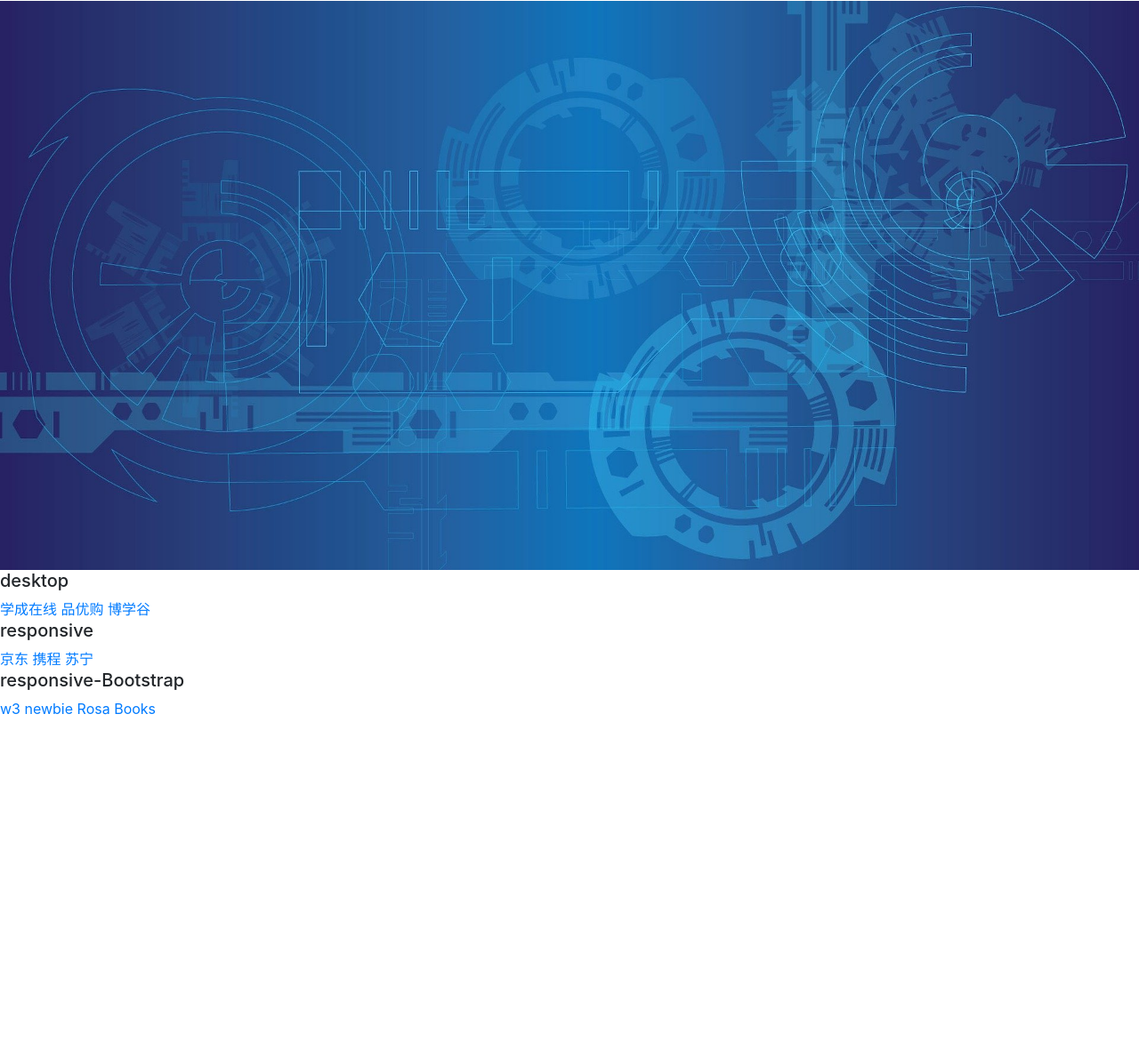
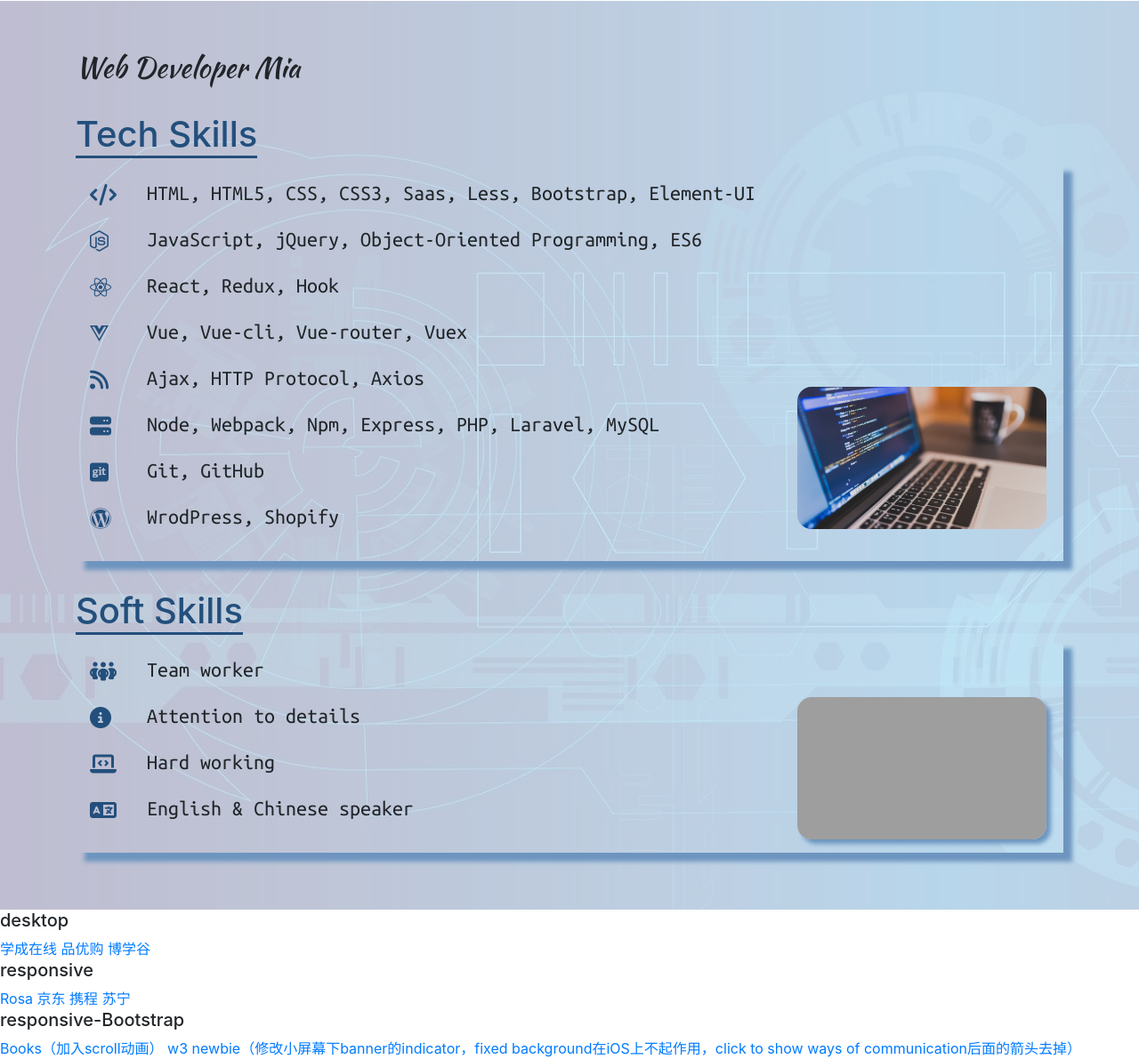
Before and after one commit to paintmr/my-projects-display-web, a plain HTML site: page index.html in a window 1280 px wide. Shown: the part 103-1294 px from the top of the page at 89% size. Before the commit the page ends 912 px from the top, so only its background shows below. Drawn offline with nearby package versions, Linux system fonts and the light colour scheme; grey boxes are pictures that could not be loaded.

Commit message:
完成skill-sets部分

```diff
--- a/index.html
+++ b/index.html
@@ -14,8 +14,9 @@
     <!-- Bootstrap CSS -->
     <link rel="stylesheet" href="https://cdn.jsdelivr.net/npm/bootstrap@4.6.1/dist/css/bootstrap.min.css" integrity="sha384-zCbKRCUGaJDkqS1kPbPd7TveP5iyJE0EjAuZQTgFLD2ylzuqKfdKlfG/eSrtxUkn" crossorigin="anonymous" />
 
-    <!-- My CSS -->
+    <!-- My CSS Files-->
     <link rel="stylesheet" href="./style.css" />
+    <link rel="stylesheet" href="./responsive.css">
 
     <title>Intelli Web Maker</title>
   </head>
@@ -24,8 +25,8 @@
     <header>
       <div class="container">
         <nav class="navbar navbar-expand-lg navbar-light">
-          <h1>
-            <a class="navbar-brand hd-logo" href="#" title="Intelli Web Maker">intellibytesolutions.com</a>
+          <h1 class="p-0">
+            <a class="navbar-brand hd-logo p-0 m-0" href="#" title="Intelli Web Maker">intellibytesolutions.com</a>
           </h1>
           <button class="navbar-toggler" type="button" data-toggle="collapse" data-target="#navbarSupportedContent" aria-controls="navbarSupportedContent" aria-expanded="false" aria-label="Toggle navigation">
             <span class="navbar-toggler-icon"></span>
@@ -51,8 +52,41 @@
     <!-- Header ends. -->
 
     <!-- Skillsets begins. -->
-    <section class="skill-sets container-fluid">
-      <!-- tech skills & soft skills -->
+    <section class="skill-sets container-fluid p-0">
+      <div class="container">
+        <div class="row">
+          <h2 class="col-12">
+            Web Developer Mia
+          </h2>
+          <!-- tech skills -->
+          <div class="col-12 tech-skills skills">
+            <h1><span>Tech Skills</span></h1>
+            <ul>
+              <li><i class="fa-solid fa-code"></i>HTML, HTML5, CSS, CSS3, Saas, Less, Bootstrap, Element-UI</li>
+              <li><i class="fa-brands fa-node-js"></i>JavaScript, jQuery, Object-Oriented Programming, ES6</li>
+              <li><i class="fa-brands fa-react"></i>React, Redux, Hook</li>
+              <li><i class="fa-brands fa-vuejs"></i>Vue, Vue-cli, Vue-router, Vuex</li>
+              <li><i class="fa-solid fa-rss"></i>Ajax, HTTP Protocol, Axios</li>
+              <li><i class="fa-solid fa-server"></i>Node, Webpack, Npm, Express, PHP, Laravel, MySQL</li>
+              <li><i class="fa-brands fa-git-square"></i>Git, GitHub</li>
+              <li><i class="fa-brands fa-wordpress"></i>WrodPress, Shopify</li>
+              <div class="pic"></div>
+            </ul>
+
+          </div>
+          <!-- soft skills -->
+          <div class="col-12 soft-skills skills">
+            <h1><span>Soft Skills</span></h1>
+            <ul>
+              <li><i class="fa-solid fa-people-group"></i>Team worker</li>
+              <li><i class="fa-solid fa-circle-info"></i>Attention to details</li>
+              <li><i class="fa-solid fa-laptop-code"></i></i>Hard working</li>
+              <li><i class="fa-solid fa-language"></i>English & Chinese speaker</li>
+            </ul>
+            <div class="pic"></div>
+          </div>
+        </div>
+      </div>
     </section>
     <!-- Skillsets ends. -->
 
@@ -63,26 +97,31 @@
     <!-- Projects Display begins. -->
     <section>
       <h5>desktop</h5>
-      <a href="xczx.intellibytesolutions.com">学成在线</a>
-      <a href="pyg.intellibytesolutions.com">品优购</a>
-      <a href="bxg.intellibytesolutions.com">博学谷</a>
+      <a href="https://xczx.intellibytesolutions.com" target="_blank">学成在线</a>
+      <a href="https://pyg.intellibytesolutions.com" target="_blank">品优购</a>
+      <a href="https://bxg.intellibytesolutions.com" target="_blank">博学谷</a>
 
       <h5>responsive</h5>
-      <a href="jd.intellibytesolutions.com">京东</a>
-      <a href="xiecheng.intellibytesolutions.com">携程</a>
-      <a href="suning.intellibytesolutions.com">苏宁</a>
+      <a href="https://rosa.intellibytesolutions.com" target="_blank">Rosa</a>
+      <a href="https://jd.intellibytesolutions.com" target="_blank">京东</a>
+      <a href="https://xiecheng.intellibytesolutions.com" target="_blank">携程</a>
+      <a href="https://suning.intellibytesolutions.com" target="_blank">苏宁</a>
 
       <h5>responsive-Bootstrap</h5>
-      <a href="w3newbie.intellibytesolutions.com">w3 newbie</a>
-      <a href="rosa.intellibytesolutions.com">Rosa</a>
-      <a href="books.intellibytesolutions.com">Books</a>
+      <a href="https://books.intellibytesolutions.com" target="_blank">Books（加入scroll动画）</a>
+      <a href="https://w3newbie.intellibytesolutions.com" target="_blank">w3 newbie（修改小屏幕下banner的indicator，fixed background在iOS上不起作用，click to show ways of communication后面的箭头去掉）</a>
     </section>
     <!-- Projects Display ends. -->
 
     <!-- Contact Me begins. -->
     <!-- Contact Me ends. -->
 
+    <!-- Jquery -->
     <script src="https://cdn.jsdelivr.net/npm/jquery@3.5.1/dist/jquery.slim.min.js" integrity="sha384-DfXdz2htPH0lsSSs5nCTpuj/zy4C+OGpamoFVy38MVBnE+IbbVYUew+OrCXaRkfj" crossorigin="anonymous"></script>
+    <!-- Bootstrap -->
     <script src="https://cdn.jsdelivr.net/npm/bootstrap@4.6.1/dist/js/bootstrap.bundle.min.js" integrity="sha384-fQybjgWLrvvRgtW6bFlB7jaZrFsaBXjsOMm/tB9LTS58ONXgqbR9W8oWht/amnpF" crossorigin="anonymous"></script>
+
+    <!-- Fontsawsome -->
+    <script src="https://kit.fontawesome.com/fad473a64e.js" crossorigin="anonymous"></script>
   </body>
 </html>
--- /dev/null
+++ b/responsive.css
@@ -0,0 +1,44 @@
+@media screen and (max-width: 1200px) {
+  /* Banner begins. */
+  .skills .pic {
+    width: 25vmin;
+    height: 15vmin;
+    bottom: 5%;
+    right: 3%;
+  }
+  .soft-skills .pic {
+    bottom: 9%;
+  }
+  /* Banner ends. */
+}
+
+@media screen and (max-width: 992px) {
+  /* Header begins. */
+  header .hd-logo {
+    width: 3rem;
+    height: 2.6rem;
+    position: relative;
+    top: 5px;
+  }
+  /* Header ends. */
+
+  /* Banner begins. */
+  .skills .pic {
+    display: none;
+  }
+  /* Banner ends. */
+}
+
+@media screen and (max-width: 768px) {
+  /* Banner begins. */
+  .skill-sets h2,
+  .skill-sets h1 span {
+    font-size: 1.6rem;
+  }
+  .skill-sets li {
+    margin-bottom: 0.5rem;
+    font-family: var(--font-Ubuntu-Mono);
+    font-size: 1.2rem;
+  }
+  /* Banner ends. */
+}
--- a/style.css
+++ b/style.css
@@ -1,7 +1,9 @@
 /* Google fonts */
 @import url("https://fonts.googleapis.com/css2?family=Kaushan+Script&family=Ubuntu+Mono&display=swap");
-/* font-family: 'Kaushan Script', cursive;
-font-family: 'Ubuntu Mono', monospace; */
+/*
+font-family: 'Kaushan Script', cursive;
+font-family: 'Ubuntu Mono', monospace;
+*/
 
 * {
   box-sizing: border-box;
@@ -16,10 +18,18 @@ section {
   overflow-x: hidden;
 }
 
+ul,
+li {
+  padding: 0;
+  list-style: none;
+}
+
 :root {
   --font-Kaushan-Script: "Kaushan Script", cursive;
   --font-Ubuntu-Mono: "Ubuntu Mono", monospace;
-  --header-font-color: #272264;
+  --font-Oswald: "Oswald", sans-serif;
+  --header-font-color: #6d95bf;
+  --banner-font-color: #234f7c;
 }
 
 /* Header begins. */
@@ -27,21 +37,95 @@ header .hd-logo {
   display: block;
   width: 6rem;
   height: 5rem;
-  background: url("./assets/Logo-blue.png");
+  background: url("./assets/Logo-blue.png") no-repeat;
   background-size: cover;
   font-size: 0;
 }
 
 header .navbar .navbar-collapse .navbar-nav .nav-font {
-  color: #6d95bf;
+  color: var(--header-font-color);
   font-weight: bold;
 }
 /* Header ends. */
 
 /* Skillsets begins. */
 .skill-sets {
-  height: 80vmin;
+  position: relative;
+  /* height: 110vmin; */
+  /* height: 65rem; */
+  padding-bottom: 3rem !important;
   background: url("./assets/banner-background-geometric.jpg");
   background-size: cover;
 }
+.skill-sets::before {
+  position: absolute;
+  content: "";
+  display: block;
+  width: 100%;
+  height: 100%;
+  background: rgba(255, 255, 255, 0.7);
+}
+.skill-sets .container {
+  position: relative;
+  z-index: 9;
+  margin-top: 3.5rem;
+}
+.skill-sets h2 {
+  margin-bottom: 2rem;
+  font-family: var(--font-Kaushan-Script);
+}
+.skills ul {
+  padding: 1rem;
+  box-shadow: 10px 10px 5px var(--header-font-color);
+}
+.skill-sets h1 {
+  color: var(--banner-font-color);
+}
+.skill-sets h1 span {
+  margin-bottom: 1.5rem;
+  border-bottom: 3px solid var(--banner-font-color);
+}
+.skill-sets li {
+  margin-bottom: 1rem;
+  font-family: var(--font-Ubuntu-Mono);
+  font-size: 1.5rem;
+}
+.skill-sets li i {
+  width: 2rem;
+  margin-right: 2rem;
+  color: var(--banner-font-color);
+  vertical-align: middle;
+}
+.tech-skills {
+  position: relative;
+}
+
+.tech-skills .pic {
+  position: absolute;
+  width: 35vmin;
+  height: 20vmin;
+  bottom: 10%;
+  right: 3%;
+  /* background: url(./assets/banner-code.jpg); */
+  background: url(./assets/banner-coding.jpg);
+  background-size: cover;
+  border-radius: 1rem;
+}
+.soft-skills {
+  position: relative;
+  margin-top: 1rem;
+}
+.soft-skills .pic {
+  position: absolute;
+  width: 35vmin;
+  height: 20vmin;
+  bottom: 10%;
+  right: 3%;
+  /* background: url(./assets/banner-code.jpg); */
+  background: url(./assets/banner-team.jpg);
+  background-size: cover;
+  border-radius: 1rem;
+  box-shadow: 5px 5px 5px var(--header-font-color);
+}
+
 /* Skillsets ends. */
```
Also changed, not shown: assets/banner-code.jpg (added), assets/banner-coding.jpg (added), assets/banner-laptop.jpg (added), assets/banner-protected.jpg (added), info/自我介紹.txt, 1 other file.
